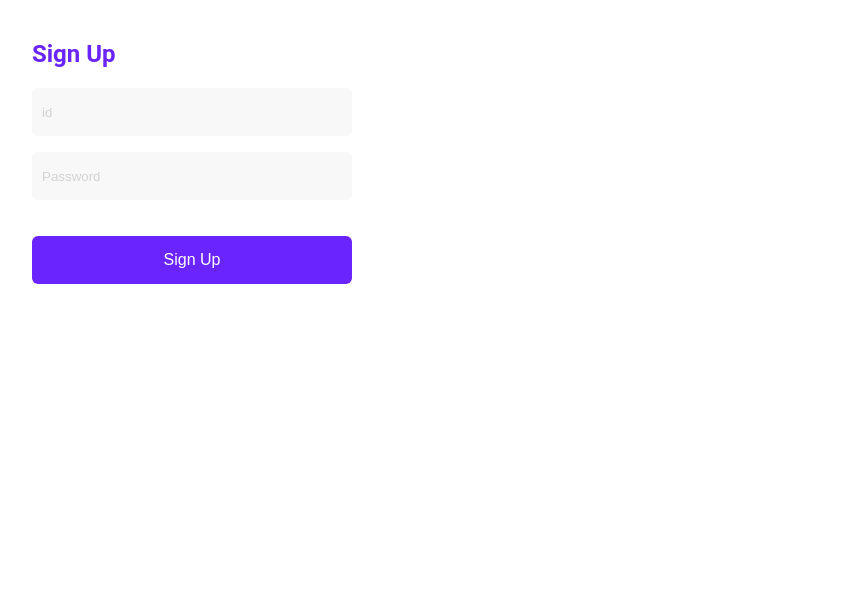
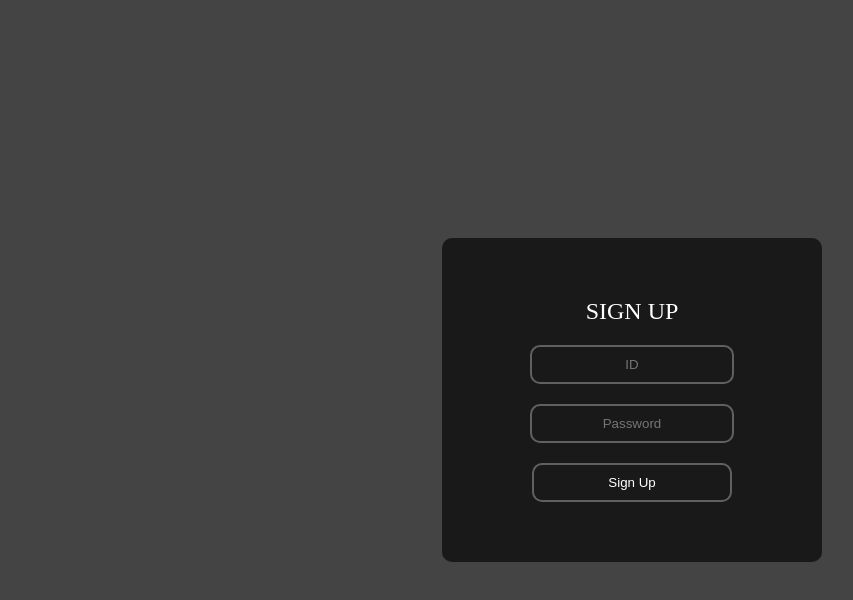
Before and after one commit to Quema100/Quality, a plain HTML site: page src/web/signup/signup.html in a window 1280 px wide. Shown: the whole page, without its empty margins (8-861 px from the left). Drawn offline with Linux system fonts and the light colour scheme.

Commit message:
add sign up

```diff
--- a/src/web/signup/css/signup.css
+++ b/src/web/signup/css/signup.css
@@ -1,40 +1,69 @@
-*{
+body{
+    margin: 0;
     padding: 0;
-    margin: 0;
-    border: none;
-}
-body{
-    font-size: 14px;
-    font-family: 'Roboto', sans-serif;
+    background: #444444;
+    overflow: hidden;
 }
 
-.login-wrapper{
-    width: 400px;
-    height: 350px;
+.wrapper{
+    width: 300px;
     padding: 40px;
-    box-sizing: border-box;
+    position: absolute;
+    top: 50%;
+    left: 50%;
+    transform: translate(-50%,-50%);
+    background: #191919;
+    text-align: center;
+    border-radius: 10px;
 }
 
-.login-wrapper > h2{
-    font-size: 24px;
-    color: #6A24FE;
-    margin-bottom: 20px;
+.wrapper > h2{
+    color: white;
+    text-transform: uppercase;
+    font-weight: 500;
 }
-#login-form > input{
-    width: 100%;
-    height: 48px;
-    padding: 0 10px;
-    box-sizing: border-box;
-    margin-bottom: 16px;
-    border-radius: 6px;
-    background-color: #F8F8F8;
+
+#signup input[type = "text"],#signup input[type = "password"]{
+    border: 0;
+    background: none;
+    display: block;
+    margin: 20px auto;
+    text-align: center;
+    border: 2px solid #606060;
+    border-radius: 10px;
+    padding: 10px 10px;
+    width: 180px;
+    outline: none;
+    color: white;
+    transition: 0.3s;
 }
-#login-form > input::placeholder{
-    color: #D2D2D2;
+
+#signup input[type = "text"]:focus,#signup input[type = "password"]:focus{
+    width: 240px;
+    height: 20px;
+    border-color: white;
 }
-#login-form > input[type="submit"]{
-    color: #fff;
-    font-size: 16px;
-    background-color: #6A24FE;
-    margin-top: 20px;
+
+#signup input ::placeholder{
+    font-size: 10px;
 }
+
+#signup input[type = "submit"]{
+    border: 0;
+    background: none;
+    display: block;
+    margin: 20px auto;
+    text-align: center;
+    border: 2px solid #606060;
+    border-radius: 10px;
+    padding: 10px 10px;
+    width: 200px;
+    outline: none;
+    color: white;
+    transition: 0.3s;
+}
+
+#signup input[type = "submit"]:hover{
+    background: #606060;
+    border-color: white;
+}
--- a/src/web/signup/signup.html
+++ b/src/web/signup/signup.html
@@ -9,12 +9,12 @@
         <title>Quality</title>
     </head>
     <body>
-        <div class="login-wrapper">
+        <div class="wrapper">
             <h2>Sign Up</h2>
-            <form method="post" action="/sign" id="login-form">
-                <input type="text" name="id" placeholder="id">
-                <input type="password" name="userPassword" placeholder="Password">
-                <input type="submit" value="Sign Up">
+            <form method="post" action="/sign" id="signup" >
+                <input id="idInput" type="text" name="id" placeholder="ID" required oninvalid="this.setCustomValidity('Input your ID')" oninput="this.setCustomValidity('')">
+                <input id="passwordInput" type="password" name="userPassword" placeholder="Password" required oninvalid="this.setCustomValidity('Input your Password')" oninput="this.setCustomValidity('')">
+                <input id="submitButton" type="submit" value="Sign Up" required>
             </form>
         </div>
     </body>
```
Also changed, not shown: App.js (+21 -9 lines), preload.js (+19 -0 lines), src/backend/server.js (+61 -3 lines), src/web/js/renderer.js (+3 -13 lines), src/web/main.html (+5 -0 lines).
